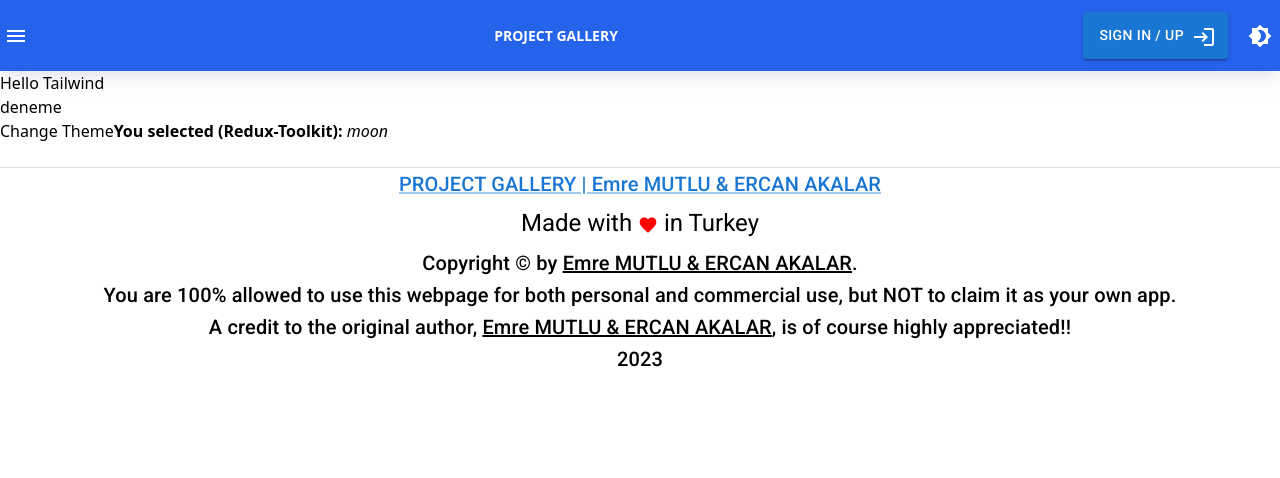
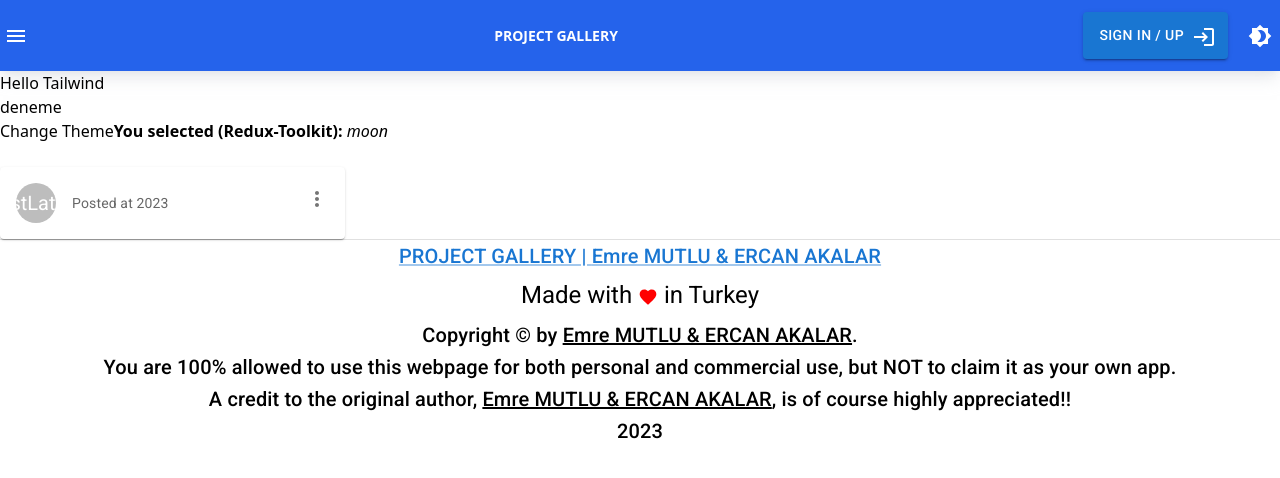
Before and after one commit to project-showroom/project-showroom-v2, a Next.js app: page / in a window 1280 px wide. Shown: the top 478 px of the page. Built offline with nearby package versions, Linux system fonts and the light colour scheme.

Commit message:
Refactor: card-page-creating

```diff
--- /dev/null
+++ b/src/features/card-feature/card-feature.tsx
@@ -0,0 +1,25 @@
+import { useId } from 'react';
+
+import Card from '@mui/material/Card';
+import classNames from 'classnames';
+
+import { CardGalleryHeader } from './components/card-gallery-header/index';
+
+const COMPONENT_NAME = 'CardFeature';
+const CardFeature = (props: { className?: string }) => {
+  const id = useId() + '-' + COMPONENT_NAME;
+
+  const { className, ...rest } = props;
+
+  return (
+    <div id={id} {...rest} className={classNames(className, COMPONENT_NAME)}>
+      <Card sx={{ maxWidth: 345 }}>
+        <CardGalleryHeader />
+      </Card>
+    </div>
+  );
+};
+
+CardFeature.displayName = COMPONENT_NAME;
+
+export { CardFeature };
--- /dev/null
+++ b/src/features/card-feature/components/card-gallery-header/card-gallery-header.tsx
@@ -0,0 +1,24 @@
+import Avatar from '@mui/material/Avatar';
+import CardHeader from '@mui/material/CardHeader';
+
+import { CardHeaderAction } from './index';
+
+const COMPONENT_NAME = 'CardGalleryHeader';
+const CardGalleryHeader = () => {
+  return (
+    <CardHeader
+      avatar={<Avatar aria-label="recipe">firstLatter</Avatar>}
+      action={<CardHeaderAction />}
+      subheader={
+        <>
+          <span>Posted at </span>
+          <span>{new Date().getFullYear()}</span>
+        </>
+      }
+    />
+  );
+};
+
+CardGalleryHeader.displayName = COMPONENT_NAME;
+
+export { CardGalleryHeader };
--- /dev/null
+++ b/src/features/card-feature/components/card-gallery-header/card-header-action.tsx
@@ -0,0 +1,40 @@
+import React, { useState } from 'react';
+
+import MoreVertIcon from '@mui/icons-material/MoreVert';
+import IconButton from '@mui/material/IconButton';
+
+import { CardHeaderMenu } from './card-header-menu';
+
+const COMPONENT_NAME = 'CardHeaderAction';
+const CardHeaderAction = () => {
+  const [anchorEl, setAnchorEl] = useState<null | HTMLElement>(null);
+  const open = Boolean(anchorEl);
+  const handleClick = (event: React.MouseEvent<HTMLElement>) => {
+    setAnchorEl(event.currentTarget);
+  };
+  const handleClose = () => {
+    setAnchorEl(null);
+  };
+
+  return (
+    <>
+      <IconButton
+        aria-label="more"
+        id="long-button"
+        aria-haspopup="true"
+        onClick={handleClick}
+      >
+        <MoreVertIcon />
+      </IconButton>
+      <CardHeaderMenu
+        open={open}
+        handleClose={handleClose}
+        anchorEl={anchorEl}
+      />
+    </>
+  );
+};
+
+CardHeaderAction.displayName = COMPONENT_NAME;
+
+export { CardHeaderAction };
--- /dev/null
+++ b/src/features/card-feature/components/card-gallery-header/card-header-menu.tsx
@@ -0,0 +1,55 @@
+import Divider from '@mui/material/Divider';
+import ListItemIcon from '@mui/material/ListItemIcon';
+import ListItemText from '@mui/material/ListItemText';
+import Menu from '@mui/material/Menu';
+import MenuItem from '@mui/material/MenuItem';
+import Link from 'next/link';
+
+import {
+  DeleteIconElement,
+  EditIconElement,
+} from '../../../../components/icons-elements';
+import { ListItemIconButton } from '../../../header-feature';
+
+const COMPONENT_NAME = 'CardHeaderMenu';
+const CardHeaderMenu = (props: {
+  open: boolean;
+  anchorEl: null | HTMLElement;
+  handleClose: () => void;
+}) => {
+  const { anchorEl, handleClose, open } = props;
+
+  return (
+    <Menu
+      id="simple-menu"
+      keepMounted
+      anchorEl={anchorEl}
+      open={open}
+      onClose={handleClose}
+      className="w-h-full"
+    >
+      <MenuItem onClick={handleClose} className="flex flex-col">
+        <li className="p-1">
+          <ListItemIconButton
+            url="/"
+            text="Delete"
+            ListIcon={<EditIconElement />}
+          />
+        </li>
+        <Divider component="div" role="presentation" flexItem />
+        <li className="p-1">
+          <ListItemIconButton
+            url="/edit-project"
+            text="Edit"
+            ListIcon={<EditIconElement />}
+          />
+        </li>
+        <li className="p-1"></li>
+      </MenuItem>
+    </Menu>
+  );
+};
+
+CardHeaderMenu.displayName = COMPONENT_NAME;
+
+export { CardHeaderMenu };
--- /dev/null
+++ b/src/features/card-feature/components/card-gallery-header/index.ts
@@ -0,0 +1,4 @@
+import { CardGalleryHeader } from './card-gallery-header';
+import { CardHeaderAction } from './card-header-action';
+
+export { CardGalleryHeader, CardHeaderAction };
--- /dev/null
+++ b/src/features/card-feature/index.ts
@@ -0,0 +1,3 @@
+import { CardFeature } from './card-feature';
+
+export { CardFeature };
--- a/src/features/main-feature/main-feature.tsx
+++ b/src/features/main-feature/main-feature.tsx
@@ -2,6 +2,7 @@ import { useDispatch, useSelector } from 'react-redux';
 
 import { SubmitButton } from '../../components/button-components';
 import { iconAction } from '../../store/icon-slice';
+import { CardFeature } from '../card-feature';
 
 const COMPONENT_NAME = 'MainFeature';
 const MainFeature = () => {
@@ -25,6 +26,7 @@ const MainFeature = () => {
         <SubmitButton />
         <SubmitButton />
       </div>
+      <CardFeature />
     </>
   );
 };
```
